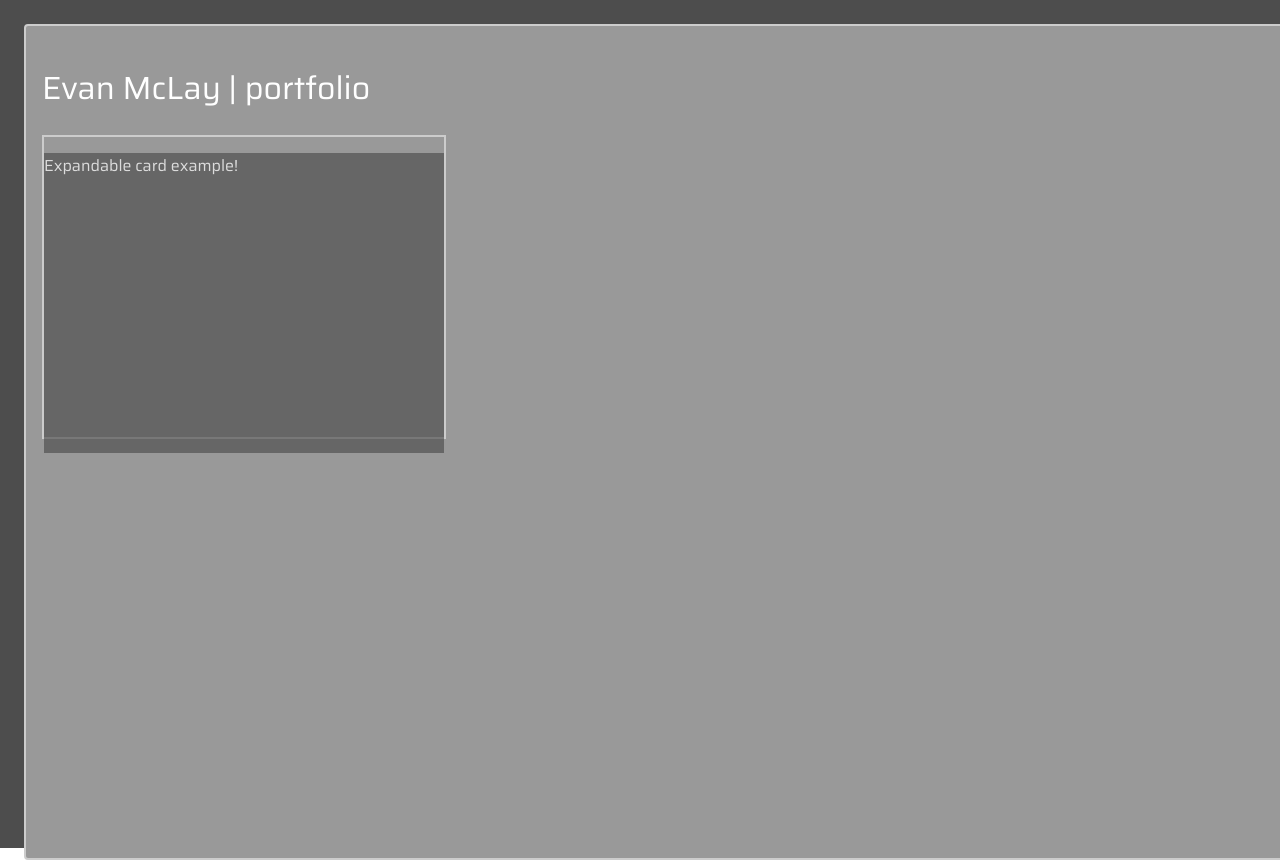
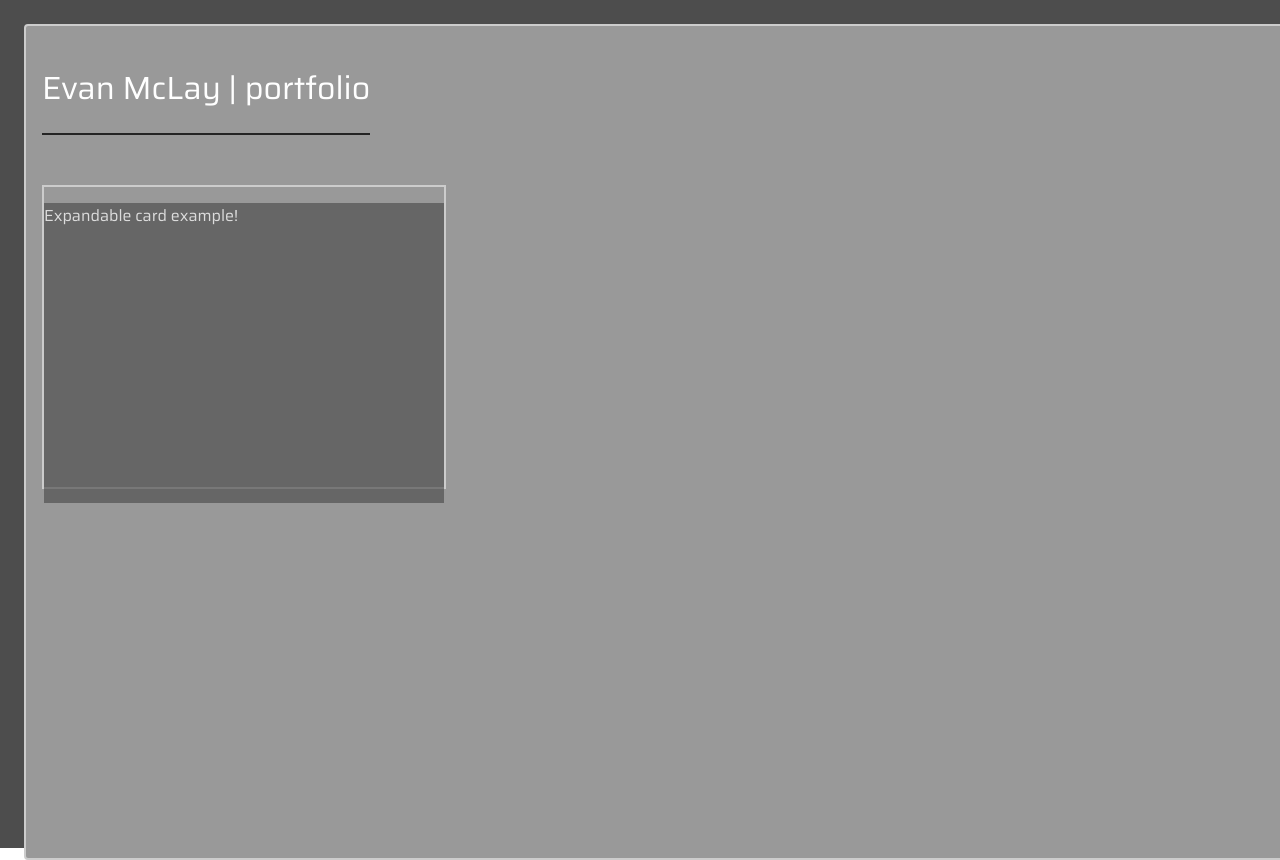
Before and after one commit to distant-skylines-xtal-portfolio/portfolio-frontend, a React (Create React App) app: page / in a window 1280 px wide. Shown: the top 860 px of the page. Built offline with nearby package versions, Linux system fonts and the light colour scheme; the HTML template or start-up script is replaced by a standard one.

Commit message:
Add underline anim
Added underline component for animated underlines.

```diff
--- a/src/components/MainCard.tsx
+++ b/src/components/MainCard.tsx
@@ -1,6 +1,7 @@
 import type {JSX} from 'react'
 import { motion } from "framer-motion";
 import ExpandableCard from './ExpandableCard';
+import Underline from './Underline';
 
 export default function MainCard():JSX.Element {
     return (
@@ -10,7 +11,9 @@ export default function MainCard():JSX.Element {
             transition={{duration: 1, delay:1}}
         >
             <header>
-                <h1>Evan McLay | portfolio</h1>
+                <Underline color="#242424">
+                    <h1>Evan McLay | portfolio</h1>
+                </Underline>
             </header>
             <div className="card-base-container">
                 <div className="index-cards-container">
--- /dev/null
+++ b/src/components/Underline.tsx
@@ -0,0 +1,92 @@
+import React from "react"
+import type {JSX} from 'react'
+import { CSSProperties } from "styled-components";
+
+type underlineProps = {
+    children: React.ReactNode;
+    thickness?: number;
+    color?: string;
+    duration?: number;
+    trigger?: 'auto' | 'hover' | 'click';
+    autoDelay?: number | null
+}
+
+export default function Underline({
+    children,
+    thickness = 2,
+    color = '#000000',
+    duration = 1,
+    trigger = 'auto',
+    autoDelay = 2000,
+}: underlineProps):JSX.Element {
+
+    const [displaying, setDisplaying] = React.useState(false);
+
+    type Position = 'absolute' | 'relative' | 'fixed';
+    let containerPosition: Position = 'relative';
+    let underlinePosition: Position = 'absolute';
+
+    //Timeout auto animation
+    React.useEffect(() => {
+        let timer: NodeJS.Timeout;
+        if (autoDelay !== null && trigger === 'auto') {
+            timer = setTimeout(() => {
+                setDisplaying(true);
+            }, autoDelay);
+        }
+
+        return () => clearTimeout(timer)
+    }, [autoDelay, trigger])
+
+    const combinedStyle = {
+        underlineContainer: {
+            display: 'inline-block',
+            position: containerPosition,
+            cursor: 'pointer',
+        },
+        underline: {
+            position: underlinePosition,
+            bottom: 0,
+            left: 0,
+            width: '100%',
+            transformOrigin: 'left',
+            transition: 'transform ease-out',
+            transform: 'scaleX(0)', // default state
+        },
+        underlineActive: {
+            transform: 'scaleX(1)' // animated state
+        }
+    }
+
+    const underlineFinalStyle: CSSProperties = {
+        ...combinedStyle.underline,
+            height: `${thickness}px`,
+            backgroundColor: color,
+            transitionDuration: `${duration}s`,
+        ...(displaying ? combinedStyle.underlineActive : {}),
+    }
+
+    function handleMouseEnter() {
+        if (trigger === 'hover') setDisplaying(true);
+    }
+
+    function handleMouseExit() {
+        if (trigger === 'hover') setDisplaying(false);
+    }
+
+    function handleClick() {
+        if (trigger === 'click') setDisplaying(true);
+    }
+
+    return (
+        <span
+            style={combinedStyle.underlineContainer}
+            onMouseEnter={handleMouseEnter}
+            onMouseLeave={handleMouseExit}
+            onClick={handleClick}
+         >
+            {children}
+            <span style={underlineFinalStyle} />
+        </span>
+    )
+}
--- a/src/index.css
+++ b/src/index.css
@@ -52,6 +52,10 @@ h1 {
   font-weight: 400;
 }
 
+.card-base-container {
+  margin-top: 50px;
+}
+
 /* Expandable Cards */
 .card-expandable-border {
   border: 2px solid var(--color-secondary);
```
